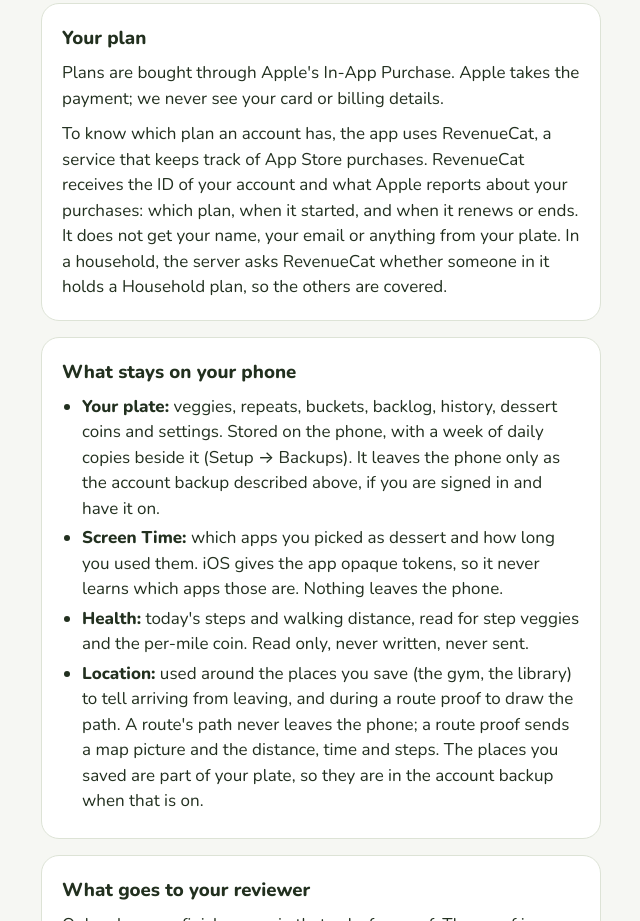
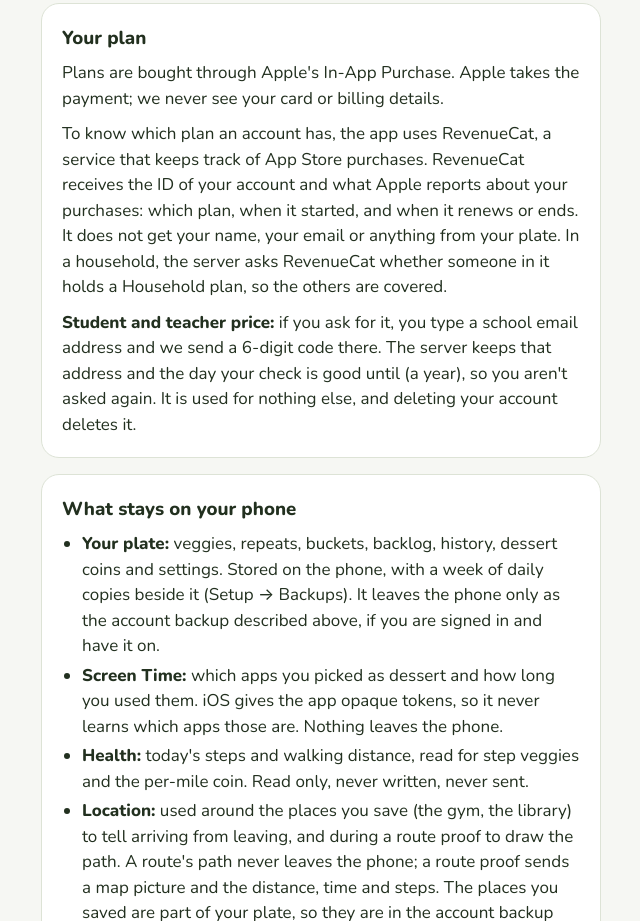
Before and after one commit to matthewsb419/veggies-review, a plain HTML site: page privacy.html in a window 1280 px wide. Shown: the part 1294-2215 px from the top of the page, without its empty margins (319-959 px from the left). Drawn offline with nearby package versions, Linux system fonts and the light colour scheme.

Commit message:
Privacy: the school email for the student and teacher price
Co-Authored-By: Claude Fable 5.2 <noreply@anthropic.com>
Claude-Session: https://claude.ai/code/session_01D9gVzUFqd9cqMQ3NzGU7gn

```diff
--- a/privacy.html
+++ b/privacy.html
@@ -71,6 +71,7 @@ a { color: var(--sage); }
     <h2>Your plan</h2>
     <p>Plans are bought through Apple's In-App Purchase. Apple takes the payment; we never see your card or billing details.</p>
     <p>To know which plan an account has, the app uses RevenueCat, a service that keeps track of App Store purchases. RevenueCat receives the ID of your account and what Apple reports about your purchases: which plan, when it started, and when it renews or ends. It does not get your name, your email or anything from your plate. In a household, the server asks RevenueCat whether someone in it holds a Household plan, so the others are covered.</p>
+    <p><strong>Student and teacher price:</strong> if you ask for it, you type a school email address and we send a 6-digit code there. The server keeps that address and the day your check is good until (a year), so you aren't asked again. It is used for nothing else, and deleting your account deletes it.</p>
   </div>
 
   <div class="card">
```
